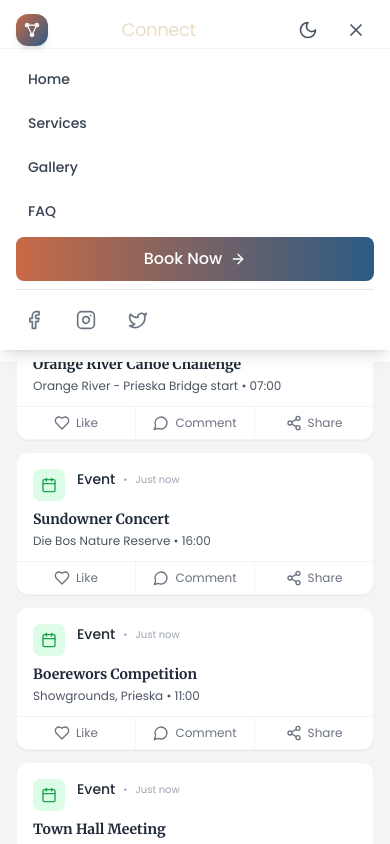
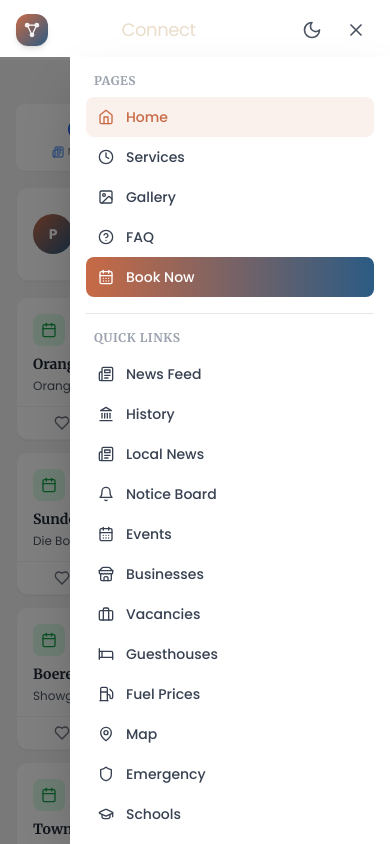
Before and after one commit to MondeNel/prieska-tourism, a React (Vite) app in the folder prieska-tourism/: page / in a window 390 px wide. Both pictures are taken after a click on the button 356 px from the left and 30 px from the top of the page. Shown: the top 844 px of the page. Built offline with nearby package versions, Linux system fonts and the light colour scheme.

Commit message:
feat: Add full slide-out mobile menu with all Pages and Quick Links, including feed switching support

```diff
--- a/prieska-tourism/src/components/layout/Navbar.jsx
+++ b/prieska-tourism/src/components/layout/Navbar.jsx
@@ -1,11 +1,14 @@
 // src/components/layout/Navbar.jsx
 import { useState, useEffect } from 'react'
 import { Link, useNavigate, useLocation } from 'react-router-dom'
-import { Menu, X, Facebook, Instagram, Twitter, ArrowRight, Sun, Moon } from 'lucide-react'
+import { Menu, X, Facebook, Instagram, Twitter, ArrowRight, Sun, Moon,
+  Newspaper, Landmark, Bell, CalendarDays, Store, Bed, Briefcase, MapPin, Shield,
+  GraduationCap, Users, Megaphone, AlertCircle, Fuel, Home, Clock, Image, HelpCircle
+} from 'lucide-react'
 import { useTheme } from '../../context/ThemeContext'
 import Logo from '../ui/Logo'
 
-const Navbar = () => {
+const Navbar = ({ switchFeed, openModal }) => {
   const [isOpen, setIsOpen] = useState(false)
   const [scrolled, setScrolled] = useState(false)
   const navigate = useNavigate()
@@ -20,6 +23,42 @@ const Navbar = () => {
     return () => window.removeEventListener('scroll', handleScroll)
   }, [])
 
+  const handleNavigation = (path) => {
+    setIsOpen(false)
+    if (path === '/') {
+      navigate('/')
+      window.scrollTo({ top: 0, behavior: 'smooth' })
+    } else {
+      navigate(path)
+    }
+  }
+
+  const pageLinks = [
+    { name: 'Home', icon: Home, path: '/' },
+    { name: 'Services', icon: Clock, path: '/services' },
+    { name: 'Gallery', icon: Image, path: '/gallery' },
+    { name: 'FAQ', icon: HelpCircle, path: '/faq' },
+    { name: 'Book Now', icon: CalendarDays, path: '/booking', highlight: true },
+  ]
+
+  const quickLinks = [
+    { name: 'News Feed', icon: Newspaper, action: () => { setIsOpen(false); navigate('/'); switchFeed?.('feed') } },
+    { name: 'History', icon: Landmark, action: () => { setIsOpen(false); navigate('/'); switchFeed?.('history') } },
+    { name: 'Local News', icon: Newspaper, action: () => { setIsOpen(false); navigate('/'); switchFeed?.('news') } },
+    { name: 'Notice Board', icon: Bell, action: () => { setIsOpen(false); navigate('/'); switchFeed?.('noticeboard') } },
+    { name: 'Events', icon: CalendarDays, action: () => { setIsOpen(false); navigate('/'); switchFeed?.('events') } },
+    { name: 'Businesses', icon: Store, action: () => { setIsOpen(false); navigate('/'); switchFeed?.('businesses') } },
+    { name: 'Vacancies', icon: Briefcase, action: () => { setIsOpen(false); navigate('/'); switchFeed?.('vacancies') } },
+    { name: 'Guesthouses', icon: Bed, action: () => { setIsOpen(false); navigate('/'); switchFeed?.('guesthouses') } },
+    { name: 'Fuel Prices', icon: Fuel, action: () => { setIsOpen(false); navigate('/'); switchFeed?.('fuel') } },
+    { name: 'Map', icon: MapPin, action: () => { setIsOpen(false); navigate('/'); switchFeed?.('map') } },
+    { name: 'Emergency', icon: Shield, action: () => { setIsOpen(false); navigate('/'); switchFeed?.('emergency') } },
+    { name: 'Schools', icon: GraduationCap, action: () => { setIsOpen(false); navigate('/'); switchFeed?.('schools') } },
+    { name: 'Community', icon: Users, action: () => { setIsOpen(false); navigate('/'); switchFeed?.('community') } },
+    { name: 'Report Issue', icon: AlertCircle, action: () => { setIsOpen(false); navigate('/'); switchFeed?.('report') } },
+    { name: 'Municipal Updates', icon: Megaphone, action: () => { setIsOpen(false); navigate('/'); switchFeed?.('municipal') } },
+  ]
+
   return (
     <nav
       className={`fixed top-0 left-0 right-0 z-50 transition-all duration-300 ${
@@ -32,15 +71,15 @@ const Navbar = () => {
         <div className="flex justify-between items-center">
 
           {/* Logo */}
-          <Link to="/" className="flex items-center">
+          <Link to="/" className="flex items-center" onClick={() => setIsOpen(false)}>
             <Logo size="small" />
           </Link>
 
           {/* Right Actions */}
-          <div className="flex items-center gap-3">
-            {/* Book Now Button */}
+          <div className="flex items-center gap-2">
+            {/* Book Now Button - Desktop */}
             <button
-              onClick={() => navigate('/booking')}
+              onClick={() => { setIsOpen(false); navigate('/booking') }}
               className="hidden sm:flex items-center gap-1.5 px-4 py-2 bg-gradient-to-r from-prieska-terracotta to-prieska-river text-white font-medium rounded-full shadow-md hover:shadow-lg transform hover:scale-105 transition-all duration-300 text-sm"
             >
               <span>Book Now</span>
@@ -56,26 +95,26 @@ const Navbar = () => {
               {isDark ? <Sun className="w-5 h-5" /> : <Moon className="w-5 h-5" />}
             </button>
 
-            {/* Social Icons - Desktop Only */}
-            <div className="hidden sm:flex items-center gap-1 border-l border-gray-200 dark:border-gray-700 pl-3">
+            {/* Social Icons - Desktop */}
+            <div className="hidden sm:flex items-center gap-1 border-l border-gray-200 dark:border-gray-700 pl-2">
               <a href="https://facebook.com" target="_blank" rel="noopener noreferrer"
-                className="p-2 rounded-full text-gray-500 dark:text-gray-400 hover:text-blue-600 dark:hover:text-blue-500 hover:bg-blue-50 dark:hover:bg-blue-900/20 transition">
+                className="p-2 rounded-full text-gray-500 dark:text-gray-400 hover:text-blue-600 transition">
                 <Facebook className="w-4 h-4" />
               </a>
               <a href="https://instagram.com" target="_blank" rel="noopener noreferrer"
-                className="p-2 rounded-full text-gray-500 dark:text-gray-400 hover:text-pink-600 dark:hover:text-pink-500 hover:bg-pink-50 dark:hover:bg-pink-900/20 transition">
+                className="p-2 rounded-full text-gray-500 dark:text-gray-400 hover:text-pink-600 transition">
                 <Instagram className="w-4 h-4" />
               </a>
               <a href="https://twitter.com" target="_blank" rel="noopener noreferrer"
-                className="p-2 rounded-full text-gray-500 dark:text-gray-400 hover:text-blue-400 dark:hover:text-blue-400 hover:bg-blue-50 dark:hover:bg-blue-900/20 transition">
+                className="p-2 rounded-full text-gray-500 dark:text-gray-400 hover:text-blue-400 transition">
                 <Twitter className="w-4 h-4" />
               </a>
             </div>
 
-            {/* Mobile Menu Toggle */}
+            {/* Hamburger Menu Button */}
             <button
               onClick={() => setIsOpen(!isOpen)}
-              className="lg:hidden p-2 rounded-lg text-gray-600 dark:text-gray-400 hover:bg-gray-100 dark:hover:bg-gray-800 transition"
+              className="p-2 rounded-lg text-gray-600 dark:text-gray-400 hover:bg-gray-100 dark:hover:bg-gray-800 transition"
               aria-label="Toggle menu"
             >
               {isOpen ? <X className="w-5 h-5" /> : <Menu className="w-5 h-5" />}
@@ -84,23 +123,62 @@ const Navbar = () => {
         </div>
       </div>
 
-      {/* Mobile Menu - Shows nav links and socials */}
+      {/* Mobile Menu Overlay */}
       {isOpen && (
-        <div className="lg:hidden bg-white dark:bg-gray-900 border-t border-gray-100 dark:border-gray-800 shadow-lg">
-          <div className="px-4 py-3 space-y-2">
-            <Link to="/" className="block px-3 py-2 rounded-lg text-sm font-medium text-gray-700 dark:text-gray-300 hover:bg-gray-100 dark:hover:bg-gray-800">Home</Link>
-            <Link to="/services" className="block px-3 py-2 rounded-lg text-sm font-medium text-gray-700 dark:text-gray-300 hover:bg-gray-100 dark:hover:bg-gray-800">Services</Link>
-            <Link to="/gallery" className="block px-3 py-2 rounded-lg text-sm font-medium text-gray-700 dark:text-gray-300 hover:bg-gray-100 dark:hover:bg-gray-800">Gallery</Link>
-            <Link to="/faq" className="block px-3 py-2 rounded-lg text-sm font-medium text-gray-700 dark:text-gray-300 hover:bg-gray-100 dark:hover:bg-gray-800">FAQ</Link>
-            <button
-              onClick={() => { setIsOpen(false); navigate('/booking') }}
-              className="w-full mt-2 px-4 py-2.5 bg-gradient-to-r from-prieska-terracotta to-prieska-river text-white font-medium rounded-lg flex items-center justify-center gap-2"
-            >
-              <span>Book Now</span>
-              <ArrowRight className="w-4 h-4" />
-            </button>
+        <div className="fixed inset-0 top-[57px] z-40 bg-black/50" onClick={() => setIsOpen(false)} />
+      )}
 
-            <div className="flex items-center gap-4 pt-3 mt-3 border-t border-gray-200 dark:border-gray-700">
+      {/* Mobile Menu Panel - Slides from right */}
+      <div className={`fixed top-[57px] right-0 bottom-0 w-80 max-w-[85vw] bg-white dark:bg-gray-900 shadow-2xl z-50 transform transition-transform duration-300 overflow-y-auto ${
+        isOpen ? 'translate-x-0' : 'translate-x-full'
+      }`}>
+        <div className="p-4 space-y-4">
+          {/* Pages */}
+          <div>
+            <h3 className="text-xs font-semibold text-gray-400 dark:text-gray-500 uppercase tracking-wider mb-2 px-2">
+              Pages
+            </h3>
+            {pageLinks.map(link => (
+              <button
+                key={link.path}
+                onClick={() => handleNavigation(link.path)}
+                className={`w-full flex items-center gap-3 px-3 py-2.5 rounded-lg text-sm font-medium transition-colors ${
+                  link.highlight
+                    ? 'bg-gradient-to-r from-prieska-terracotta to-prieska-river text-white'
+                    : location.pathname === link.path
+                      ? 'bg-prieska-terracotta/10 text-prieska-terracotta'
+                      : 'text-gray-700 dark:text-gray-300 hover:bg-gray-100 dark:hover:bg-gray-800'
+                }`}
+              >
+                <link.icon className="w-4 h-4" />
+                {link.name}
+              </button>
+            ))}
+          </div>
+
+          {/* Divider */}
+          <div className="border-t border-gray-200 dark:border-gray-700" />
+
+          {/* Quick Links */}
+          <div>
+            <h3 className="text-xs font-semibold text-gray-400 dark:text-gray-500 uppercase tracking-wider mb-2 px-2">
+              Quick Links
+            </h3>
+            {quickLinks.map(link => (
+              <button
+                key={link.name}
+                onClick={link.action}
+                className="w-full flex items-center gap-3 px-3 py-2.5 rounded-lg text-sm font-medium text-gray-700 dark:text-gray-300 hover:bg-gray-100 dark:hover:bg-gray-800 hover:text-prieska-terracotta transition-colors"
+              >
+                <link.icon className="w-4 h-4" />
+                {link.name}
+              </button>
+            ))}
+          </div>
+
+          {/* Social Icons */}
+          <div className="border-t border-gray-200 dark:border-gray-700 pt-4">
+            <div className="flex items-center justify-center gap-4">
               <a href="https://facebook.com" target="_blank" rel="noopener noreferrer" className="p-2 text-gray-500 dark:text-gray-400 hover:text-blue-600">
                 <Facebook className="w-5 h-5" />
               </a>
@@ -113,7 +191,7 @@ const Navbar = () => {
             </div>
           </div>
         </div>
-      )}
+      </div>
     </nav>
   )
 }
--- a/prieska-tourism/src/components/ui/skeletons/DashboardCardSkeleton.jsx
+++ /dev/null
@@ -1,14 +0,0 @@
-// src/components/ui/skeletons/DashboardCardSkeleton.jsx
-import Skeleton from '../Skeleton'
-
-const DashboardCardSkeleton = () => {
-  return (
-    <div className="bg-white dark:bg-gray-800 p-4 md:p-5 rounded-xl shadow-sm border border-gray-100 dark:border-gray-700">
-      <Skeleton className="w-10 h-10 rounded-xl mb-3" />
-      <Skeleton className="h-4 w-24 mb-1" />
-      <Skeleton className="h-3 w-32" />
-    </div>
-  )
-}
-
-export default DashboardCardSkeleton
--- a/prieska-tourism/src/components/ui/skeletons/QuickAccessSkeleton.jsx
+++ /dev/null
@@ -1,26 +0,0 @@
-// src/components/ui/skeletons/QuickAccessSkeleton.jsx
-import Skeleton from '../Skeleton'
-
-const QuickAccessSkeleton = ({ count = 8 }) => {
-  return (
-    <section className="py-8 md:py-12 px-4 max-w-7xl mx-auto">
-      <div className="mb-6 md:mb-8">
-        <Skeleton className="h-8 w-40 mb-2" />
-        <Skeleton className="h-4 w-64" />
-      </div>
-      <div className="grid grid-cols-2 sm:grid-cols-3 md:grid-cols-4 lg:grid-cols-5 xl:grid-cols-6 gap-2 md:gap-4">
-        {Array(count).fill(0).map((_, i) => (
-          <div key={i} className="bg-white dark:bg-gray-800 p-3 md:p-4 rounded-xl shadow-sm border border-gray-100 dark:border-gray-700">
-            <div className="flex flex-col items-center">
-              <Skeleton className="w-10 h-10 rounded-full mb-2" />
-              <Skeleton className="h-4 w-16 mb-1" />
-              <Skeleton className="h-3 w-20 hidden sm:block" />
-            </div>
-          </div>
-        ))}
-      </div>
-    </section>
-  )
-}
-
-export default QuickAccessSkeleton
```
